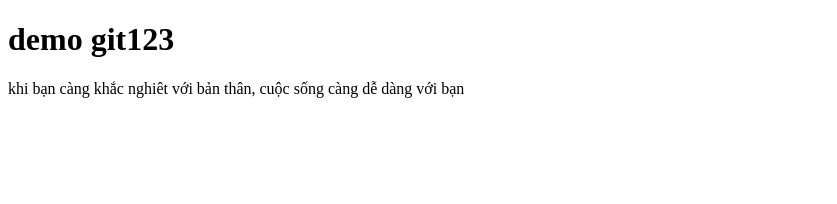
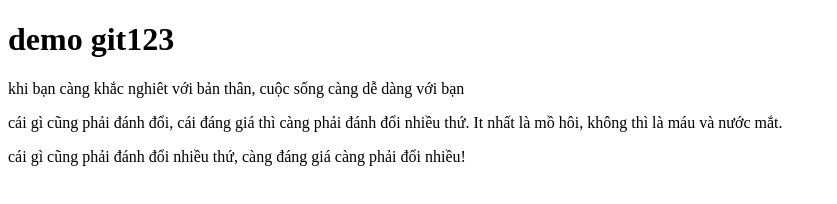
Before and after one commit to theman030802/demo-git, a plain HTML site: page index.html in a window 1280 px wide. Shown: the whole page, without its empty margins (0-837 px from the left). Drawn offline with Linux system fonts and the light colour scheme.

Commit message:
thêm thẻ p

```diff
--- a/index.html
+++ b/index.html
@@ -11,5 +11,13 @@
             khi bạn càng khắc nghiêt với bản thân, cuộc sống càng dễ dàng với
             bạn
         </p>
+        <p>
+            cái gì cũng phải đánh đổi, cái đáng giá thì càng phải đánh đổi nhiều
+            thứ. It nhất là mồ hôi, không thì là máu và nước mắt.
+        </p>
+        <p>
+            cái gì cũng phải đánh đổi nhiều thứ, càng đáng giá càng phải đổi
+            nhiều!
+        </p>
     </body>
 </html>
```
